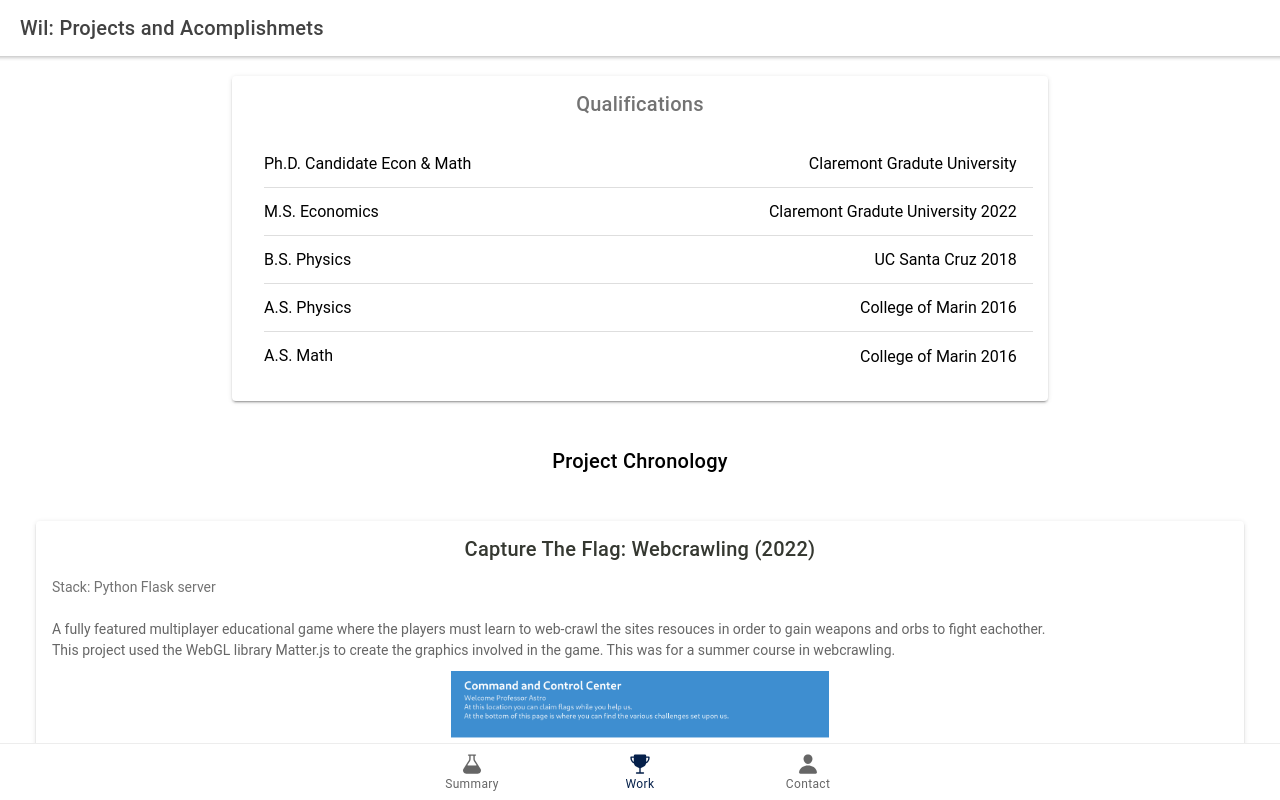
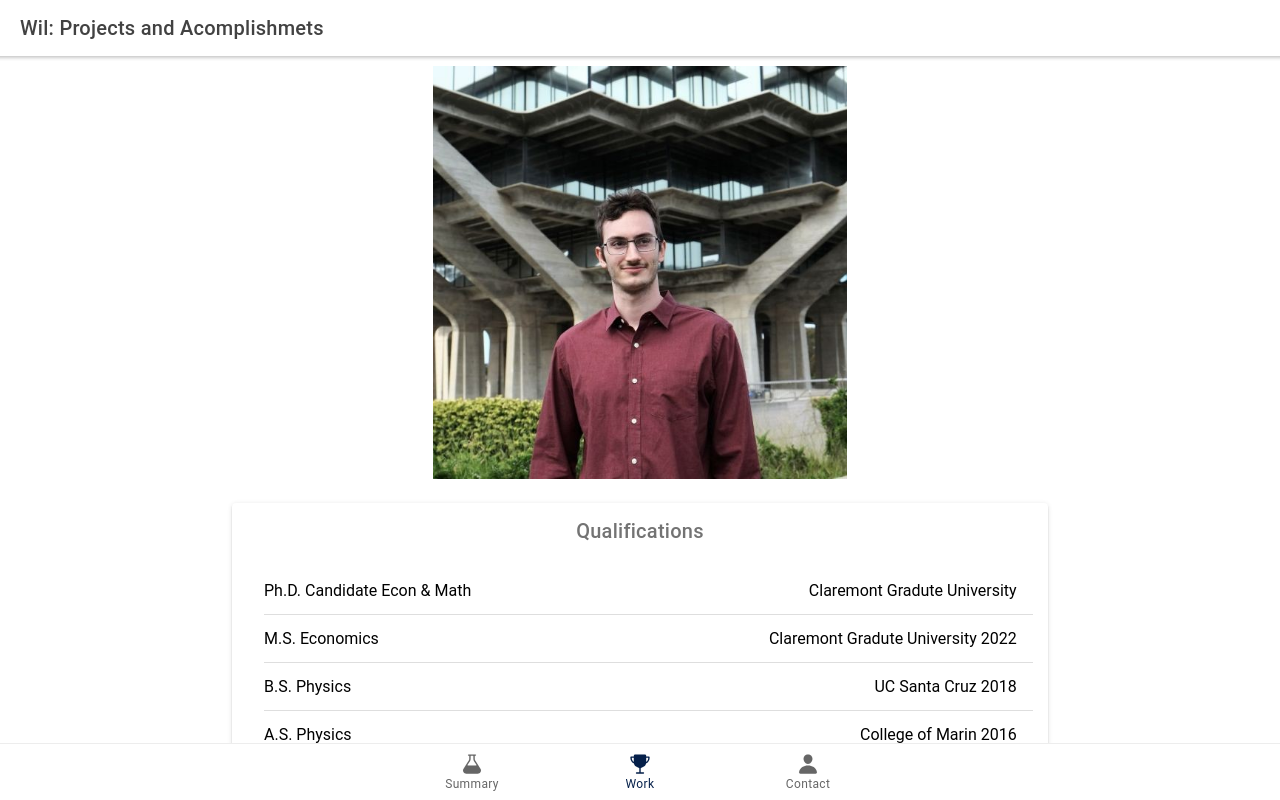
Before and after one commit to Tsangares/gradstudent, a React (Create React App) app: page /work in a window 1280 px wide. Built offline with nearby package versions, Linux system fonts and the light colour scheme.

Commit message:
adde build files

```diff
--- a/src/pages/Tab2.tsx
+++ b/src/pages/Tab2.tsx
@@ -45,6 +45,13 @@ const Tab2: React.FC = () => {
 		    </IonToolbar>
 		</IonHeader>
 		<IonGrid>
+			<IonRow>
+				<IonCol size-lg={'4'} size-xs={'2'} />
+				<IonCol size-lg={'4'} size-xs={'8'}>
+					<img src="/img/selfie.jpg" />
+				</IonCol>
+				<IonCol size-lg={'4'} size-xs={'2'} />
+			</IonRow>
 		    <IonRow>
 			<IonCol size-lg={'2'} size-xs={'0'} />
 			<IonCol size-lg={'8'} size-xs={'12'}>
```
Also changed, not shown: public/img/selfie.jpg (added), 9 other files (tests, documents, lock files or other folders).
